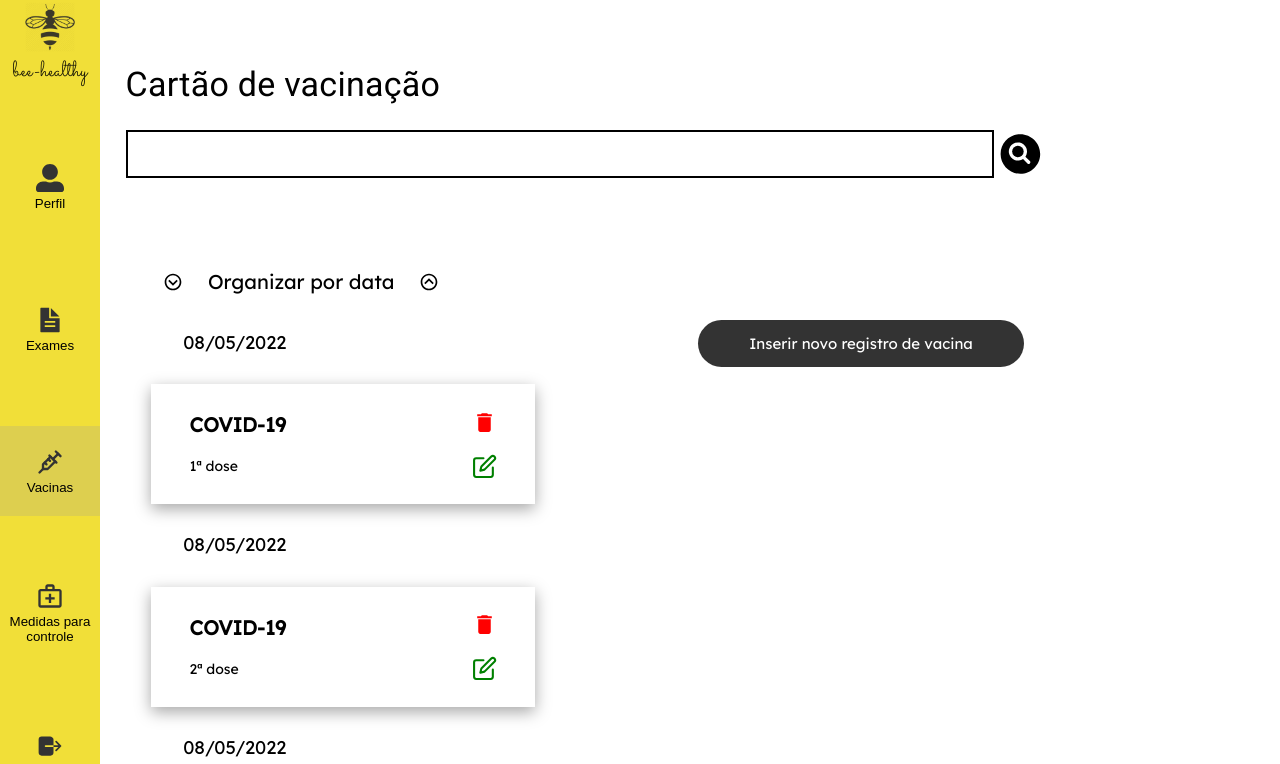
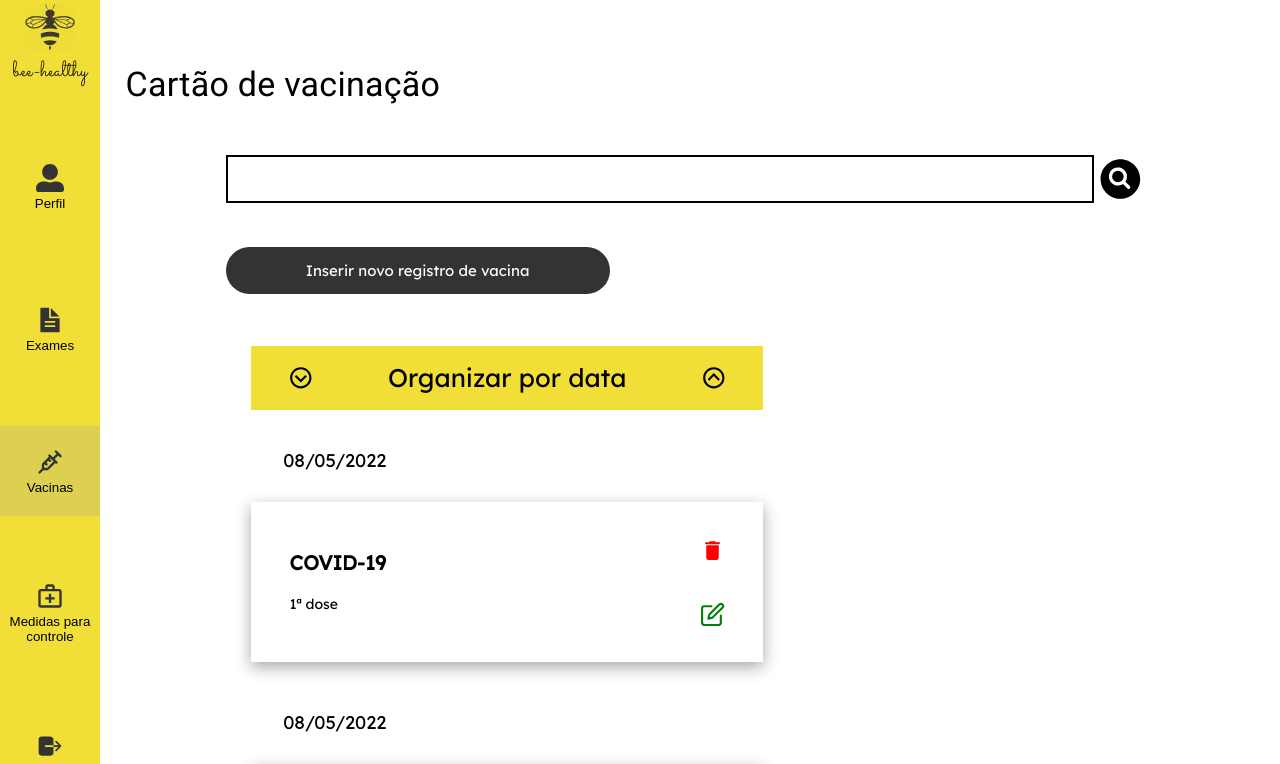
Before and after one commit to belleomoraes/bee-healthy-frontend, a React (Create React App) app: page /dashboard/vaccination in a window 1280 px wide. Shown: the top 764 px of the page. Built offline with nearby package versions, Linux system fonts and the light colour scheme.

Commit message:
chore: button insertion + filter by data style

```diff
--- a/src/components/Dashboard/GeneralStyles/Button.js
+++ b/src/components/Dashboard/GeneralStyles/Button.js
@@ -13,9 +13,16 @@ export const Button = styled.div`
   margin-bottom: 5vh;
   cursor: pointer;
 
+  &:hover {
+    opacity: 90%;
+    background-color: #f1df38;
+    color: #333333;
+  }
+
   @media (max-width: 600px) {
     width: 150px;
     height: 90px;
+    font-size: 12px;
     display: flex;
     flex-direction: column;
     align-items: center;
--- /dev/null
+++ b/src/components/Dashboard/GeneralStyles/ButtonInsertionFilter.js
@@ -0,0 +1,25 @@
+import styled from 'styled-components';
+export const ButtonInsertionFilter = styled.div`
+  display: flex;
+  align-items: center;
+  justify-content: space-around;
+  text-align: center;
+  border-radius: 40px;
+  background-color: #333333;
+  width: 30vw;
+  padding: 2vh 3vw;
+  color: #ffffff;
+  font-size: 15px;
+  margin-top: 40px;
+  cursor: pointer;
+
+  &:hover {
+    opacity: 60%;
+    background-color: #f1df38;
+    color: #333333;
+  }
+
+  @media (max-width: 600px) {
+    width: 250px;
+  }
+`;
--- a/src/components/Dashboard/GeneralStyles/History.js
+++ b/src/components/Dashboard/GeneralStyles/History.js
@@ -7,19 +7,27 @@ export const Container = styled.div`
 `;
 
 export const DateFilter = styled.div`
-  width: 300px;
-  height: 5vh;
+  width: 40vw;
+  height: 8vh;
   display: flex;
   align-items: center;
   justify-content: space-around;
-  margin-top: 6vh;
-  font-size: 2.5vh;
+  margin-top: 20px;
+  margin-bottom: 10px;
+  font-size: 3.2vh;
+  background-color: #f1df38;
+
+  @media (max-width: 600px) {
+    width: 200px;
+  }
+
 `;
 export const Display = styled.div`
   display: flex;
   flex-direction: column;
   justify-content: center;
   align-items: space-between;
+
   h3 {
     font-size: 2.3vh;
     margin: 4vh;
@@ -34,13 +42,14 @@ export const DisplayIon = styled.div`
 `;
 
 export const Card = styled.div`
-  width: 30vw;
-  height: 15vh;
+  width: 40vw;
+  height: 20vh;
   display: flex;
   justify-content: space-between;
   padding: 2vh 3vw;
   font-size: 25px;
   box-shadow: rgba(0, 0, 0, 0.35) 0px 5px 15px;
+  margin-bottom: 20px;
 
   h1 {
     font-weight: bold;
--- a/src/components/Dashboard/NavigationBar/index.js
+++ b/src/components/Dashboard/NavigationBar/index.js
@@ -72,7 +72,7 @@ const Container = styled.div`
   top: 0;
   bottom: 0;
   position: fixed;
-  z-index: 1;
+  z-index: 2;
 
   h1 {
     font-family: Sacramento;
--- a/src/components/Dashboard/Pages/Exams/ExamLine.js
+++ b/src/components/Dashboard/Pages/Exams/ExamLine.js
@@ -6,9 +6,9 @@ export default function ExamLine() {
   return (
     <Container>
       <DateFilter>
-        <BiChevronDownCircle />
+        <BiChevronDownCircle cursor="pointer" />
         Organizar por data
-        <BiChevronUpCircle />
+        <BiChevronUpCircle cursor="pointer" />
       </DateFilter>
       <Display>
         <h3>08/05/2022</h3>
@@ -19,8 +19,8 @@ export default function ExamLine() {
           </Display>
 
           <DisplayIon>
-            <MdDelete color="red" />
-            <FiEdit color="green" />
+            <MdDelete color="red" cursor="pointer" />
+            <FiEdit color="green" cursor="pointer" />
           </DisplayIon>
         </Card>
 
--- a/src/components/Dashboard/Pages/Exams/ExamMainPage.js
+++ b/src/components/Dashboard/Pages/Exams/ExamMainPage.js
@@ -5,6 +5,7 @@ import ExamRegistration from './ExamRegistrationPage';
 import WithoutExam from './WithoutExam';
 import ExamLine from './ExamLine';
 import { useState } from 'react';
+import { ButtonInsertionFilter } from '../../GeneralStyles/ButtonInsertionFilter';
 
 export default function ExamsMainPage() {
   const [click, setClick] = useState(false);
@@ -12,23 +13,22 @@ export default function ExamsMainPage() {
   return (
     <>
       {!click && (
-        <>
+        <Margin>
           <SearchBar />
           <Container>
+            <ButtonInsertionFilter onClick={() => setClick(true)}>Inserir novo exame</ButtonInsertionFilter>
             <ExamLine />
-            <DisplayOptions>
-              <Button onClick={() => setClick(true)}>Inserir novo exame</Button>
-            </DisplayOptions>
           </Container>
-        </>
+        </Margin>
       )}
       {click && <ExamRegistration />}
     </>
   );
 }
 
-const Container = styled.div`
+export const Container = styled.div`
   display: flex;
+  flex-direction: column;
 
   @media (max-width: 600px) {
     display: flex;
@@ -37,16 +37,12 @@ const Container = styled.div`
   }
 `;
 
-const DisplayOptions = styled.div`
-  display: flex;
-  flex-direction: column;
-  justify-content: space-around;
-  align-items: space-around;
-  position: absolute;
-  top: 40vh;
-  right: 20vw;
+export const Margin = styled.div`
+  margin-left: 100px;
+  margin-top: 45px;
 
   @media (max-width: 600px) {
-    right: 3vw;
+    margin-left: 10px;
+    margin-top: 20px;
   }
 `;
--- a/src/components/Dashboard/Pages/Vaccination/VaccinationLine.js
+++ b/src/components/Dashboard/Pages/Vaccination/VaccinationLine.js
@@ -6,9 +6,9 @@ export default function VaccinationLine() {
   return (
     <Container>
       <DateFilter>
-        <BiChevronDownCircle />
+        <BiChevronDownCircle cursor="pointer" />
         Organizar por data
-        <BiChevronUpCircle />
+        <BiChevronUpCircle cursor="pointer" />
       </DateFilter>
       <Display>
         <h3>08/05/2022</h3>
@@ -19,8 +19,8 @@ export default function VaccinationLine() {
           </Display>
 
           <DisplayIon>
-            <MdDelete color="red" />
-            <FiEdit color="green" />
+            <MdDelete color="red" cursor="pointer" />
+            <FiEdit color="green" cursor="pointer" />
           </DisplayIon>
         </Card>
 
@@ -32,8 +32,8 @@ export default function VaccinationLine() {
           </Display>
 
           <DisplayIon>
-            <MdDelete color="red" />
-            <FiEdit color="green" />
+            <MdDelete color="red" cursor="pointer" />
+            <FiEdit color="green" cursor="pointer" />
           </DisplayIon>
         </Card>
 
--- a/src/components/Dashboard/Pages/Vaccination/VaccinationMainPage.js
+++ b/src/components/Dashboard/Pages/Vaccination/VaccinationMainPage.js
@@ -4,47 +4,25 @@ import { Button } from '../../GeneralStyles/Button';
 import VaccinationRegistration from './VaccinationRegistration';
 import VaccinationLine from './VaccinationLine';
 import { useState } from 'react';
+import { ButtonInsertionFilter } from '../../GeneralStyles/ButtonInsertionFilter';
+import { Margin, Container } from '../Exams/ExamMainPage';
 
 export default function VaccinationMainPage() {
   const [click, setClick] = useState(false);
   return (
     <>
       {!click && (
-        <>
+        <Margin>
           <SearchBar />
           <Container>
+            <ButtonInsertionFilter onClick={() => setClick(true)}>
+              Inserir novo registro de vacina
+            </ButtonInsertionFilter>
             <VaccinationLine />
-            <DisplayOptions>
-              <Button onClick={() => setClick(true)}>Inserir novo registro de vacina</Button>
-            </DisplayOptions>
           </Container>
-        </>
+        </Margin>
       )}
       {click && <VaccinationRegistration />}
     </>
   );
 }
-
-const Container = styled.div`
-  display: flex;
-
-  @media (max-width: 600px) {
-    display: flex;
-    flex-direction: column;
-    align-items: initial;
-  }
-`;
-
-const DisplayOptions = styled.div`
-  display: flex;
-  flex-direction: column;
-  justify-content: space-around;
-  align-items: space-around;
-  position: absolute;
-  top: 40vh;
-  right: 20vw;
-
-  @media (max-width: 600px) {
-    right: 3vw;
-  }
-`;
--- a/src/pages/Dashboard/index.js
+++ b/src/pages/Dashboard/index.js
@@ -24,7 +24,7 @@ const PagesContainer = styled.div`
   @media (max-width: 600px) {
     padding: 2vh 6vw;
     margin-left: 10px;
-    margin-top: 180px;
+    margin-top: 90px;
   }
 `;
 
```
